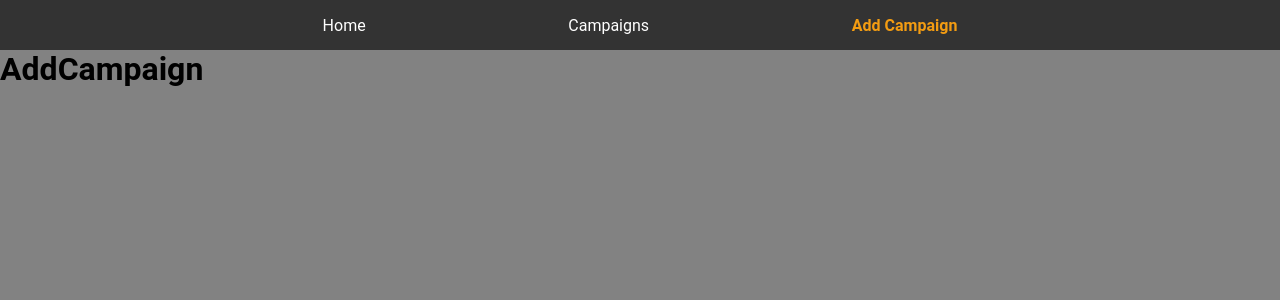
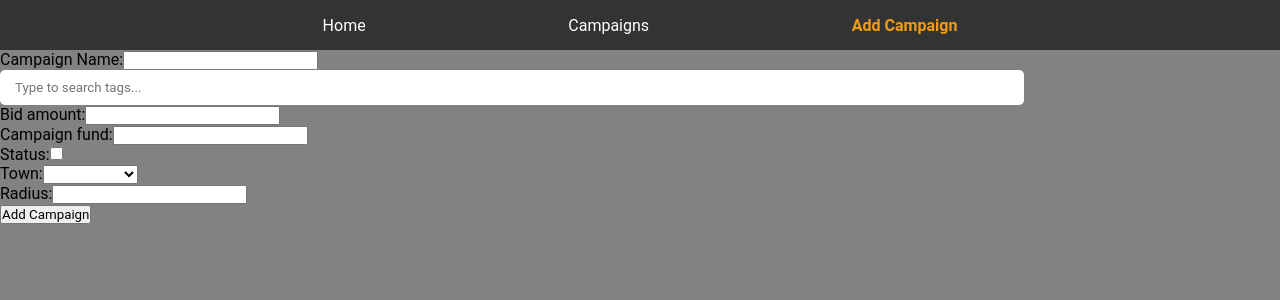
Before and after one commit to dziwuj/futurum, a React (Vite) app: page /addCampaign in a window 1280 px wide. Shown: the top 300 px of the page. Built offline with nearby package versions, Linux system fonts and the light colour scheme.

Commit message:
Added TagSelect component

```diff
--- /dev/null
+++ b/src/components/Tag.tsx
@@ -0,0 +1,26 @@
+import React from 'react'
+import '@/styles/Tag.scss'
+
+interface TagProps {
+    text: string
+    onRemove?: () => void
+}
+
+const Tag: React.FC<TagProps> = ({ text, onRemove }) => {
+    return (
+        <div className="tag">
+            <span>{text}</span>
+            {onRemove && (
+                <button
+                    onClick={onRemove}
+                    className="remove-button"
+                    type="button"
+                >
+                    &times;
+                </button>
+            )}
+        </div>
+    )
+}
+
+export default Tag
--- /dev/null
+++ b/src/components/TagSelect.tsx
@@ -0,0 +1,109 @@
+import React, { RefObject, useEffect, useState, type FC } from 'react'
+import Tag from './Tag'
+import { useOutsideClick } from '@/hooks/useOutsideClick'
+import '@/styles/TagSelect.scss'
+
+interface TagSelectProps {
+    predefinedTags: string[]
+    setSelectedTags: (tags: string[]) => void
+}
+
+const TagSelect: FC<TagSelectProps> = ({ predefinedTags, setSelectedTags }) => {
+    const [tags, setTags] = useState<string[]>([])
+    const [inputValue, setInputValue] = useState('')
+    const [suggestions, setSuggestions] = useState<string[]>(predefinedTags)
+    const [showSuggestions, setShowSuggestions] = useState<boolean>(false)
+
+    const inputRef = useOutsideClick(() => {
+        setShowSuggestions(false)
+    })
+
+    useEffect(() => {
+        setSelectedTags(tags)
+    }, [tags, setSelectedTags])
+
+    useEffect(() => {
+        setSuggestions(predefinedTags.filter((tag) => !tags.includes(tag)))
+    }, [predefinedTags, tags])
+
+    const handleInputChange = (e: React.ChangeEvent<HTMLInputElement>) => {
+        setShowSuggestions(true)
+        const value = e.target.value
+        setInputValue(value)
+
+        if (value) {
+            const filteredSuggestions = predefinedTags.filter(
+                (tag) =>
+                    tag.toLowerCase().startsWith(value.toLowerCase()) &&
+                    !tags.includes(tag)
+            )
+            setSuggestions(filteredSuggestions)
+        } else {
+            setSuggestions(predefinedTags.filter((tag) => !tags.includes(tag)))
+        }
+    }
+
+    const handleAddTag = (tag: string) => {
+        setShowSuggestions(false)
+        if (!tags.includes(tag)) {
+            setTags((prev) => [...prev, tag])
+            setInputValue('')
+        }
+    }
+
+    const handleRemoveTag = (tag: string) => {
+        setTags((prev) => prev.filter((t) => t !== tag))
+        setSuggestions((prev) => [...prev, tag])
+    }
+
+    return (
+        <div
+            ref={inputRef as RefObject<HTMLDivElement>}
+            className="tag-select-container"
+        >
+            {tags.map((tag) => (
+                <Tag
+                    key={tag}
+                    text={tag}
+                    onRemove={() => handleRemoveTag(tag)}
+                />
+            ))}
+            <div className="tag-select-input-container">
+                <input
+                    className="tag-select-input"
+                    type="text"
+                    value={inputValue}
+                    onChange={handleInputChange}
+                    onFocus={() => setShowSuggestions(true)}
+                    placeholder="Type to search tags..."
+                />
+
+                {showSuggestions && (
+                    <ul className="suggestions-list">
+                        {suggestions.length > 0
+                            ? suggestions.map((suggestion) => (
+                                  <li
+                                      key={suggestion}
+                                      onClick={() => handleAddTag(suggestion)}
+                                      className="suggestions-item"
+                                  >
+                                      {suggestion}
+                                  </li>
+                              ))
+                            : !tags.includes(inputValue) &&
+                              inputValue && (
+                                  <li
+                                      className="suggestions-item"
+                                      onClick={() => handleAddTag(inputValue)}
+                                  >
+                                      Add "{inputValue}"
+                                  </li>
+                              )}
+                    </ul>
+                )}
+            </div>
+        </div>
+    )
+}
+
+export default TagSelect
--- a/src/constants/mockData.ts
+++ b/src/constants/mockData.ts
@@ -30,7 +30,14 @@ export const mockCampaignData: CampaignData[] = [
     {
         id: 1,
         campaignName: 'Summer Sale Campaign',
-        keywords: ['summer', 'sale', 'discount'],
+        keywords: [
+            'summer',
+            'sale',
+            'discount',
+            'offers',
+            'clearance',
+            'spring',
+        ],
         bidAmount: 5.0,
         campaignFund: 100.0,
         status: 'on',
--- /dev/null
+++ b/src/hooks/useOutsideClick.ts
@@ -0,0 +1,24 @@
+import { useEffect, useRef } from 'react'
+
+export const useOutsideClick = (callback: () => void) => {
+    const ref = useRef<HTMLElement>(null)
+
+    useEffect(() => {
+        const handleClick = (event: MouseEvent) => {
+            if (
+                ref.current &&
+                !ref.current.contains(event.target as HTMLElement)
+            ) {
+                callback()
+            }
+        }
+
+        document.addEventListener('click', handleClick)
+
+        return () => {
+            document.removeEventListener('click', handleClick)
+        }
+    }, [ref, callback])
+
+    return ref
+}
--- a/src/screens/addCampaign.tsx
+++ b/src/screens/addCampaign.tsx
@@ -1,9 +1,61 @@
-import { type FC } from 'react'
+import { useEffect, useState, type FC } from 'react'
+import { useStore } from '@/store/Root.store'
+import { CampaignData } from '@/types/types'
+import TagInput from '@/components/TagSelect'
+import Tag from '@/components/Tag'
 
 export const AddCampaignScreen: FC = () => {
+    const { towns, keywords } = useStore()
+    const [selectedTags, setSelectedTags] = useState<string[]>([])
+
+    useEffect(() => {
+        // This effect runs when selectedTags changes
+        console.log('Selected tags:', selectedTags)
+    }, [selectedTags])
     return (
         <>
-            <h1>AddCampaign</h1>
+            <form>
+                <div>
+                    <label htmlFor="campaignName">Campaign Name:</label>
+                    <input type="text" id="campaignName" name="campaignName" />
+                </div>
+                <TagInput
+                    predefinedTags={keywords}
+                    setSelectedTags={setSelectedTags}
+                />
+                <div>
+                    <label htmlFor="bidAmount">Bid amount:</label>
+                    <input type="number" id="bidAmount" name="bidAmount" />
+                </div>
+                <div>
+                    <label htmlFor="campaignFund">Campaign fund:</label>
+                    <input
+                        type="number"
+                        id="campaignFund"
+                        name="campaignFund"
+                    />
+                </div>
+                <div>
+                    <label htmlFor="status">Status:</label>
+                    <input type="checkbox" id="status" name="status" />
+                </div>
+                <div>
+                    <label htmlFor="town">Town:</label>
+                    <select id="town" name="town" defaultValue={'-'}>
+                        <option value="-"></option>
+                        {towns.map((town: string) => (
+                            <option key={town} value={town}>
+                                {town}
+                            </option>
+                        ))}
+                    </select>
+                </div>
+                <div>
+                    <label htmlFor="radius">Radius:</label>
+                    <input type="number" id="radius" name="radius" />
+                </div>
+                <button type="submit">Add Campaign</button>
+            </form>
         </>
     )
 }
--- a/src/store/Root.store.ts
+++ b/src/store/Root.store.ts
@@ -1,19 +1,19 @@
 import { create } from 'zustand'
-import { mockCampaignData } from '@/constants/mockData'
+import { mockCampaignData, towns, keywords } from '@/constants/mockData'
 import { CampaignData } from '@/types/types'
 
 type Store = {
-    count: number
     campaignList: CampaignData[]
     setCampaignList: (campaignList: CampaignData[]) => void
-    inc: () => void
+    towns: string[]
+    keywords: string[]
 }
 
 const useStore = create<Store>()((set) => ({
-    count: 1,
     campaignList: mockCampaignData,
     setCampaignList: (campaignList) => set({ campaignList }),
-    inc: () => set((state) => ({ count: state.count + 1 })),
+    towns: towns,
+    keywords: keywords,
 }))
 
 export { useStore, type Store }
--- a/src/styles/CampaignList.scss
+++ b/src/styles/CampaignList.scss
@@ -27,20 +27,4 @@
     tr:nth-child(odd) {
         background-color: #828282;
     }
-
-    .tag {
-        background-color: #f39c12;
-        color: #fff;
-        padding: 5px 10px;
-        border-radius: 20px;
-        font-size: 14px;
-
-        &-container {
-            display: flex;
-            justify-content: center;
-            align-items: center;
-            flex-wrap: wrap;
-            gap: 5px;
-        }
-    }
 }
--- a/src/styles/ListElement.scss
+++ b/src/styles/ListElement.scss
@@ -0,0 +1,7 @@
+.list-element {
+    .tag-container {
+        display: flex;
+        flex-wrap: wrap;
+        gap: 8px;
+    }
+}
--- /dev/null
+++ b/src/styles/Tag.scss
@@ -0,0 +1,20 @@
+.tag {
+    background-color: #f39c12;
+    color: #fff;
+    padding: 5px 10px;
+    border-radius: 20px;
+    font-size: 14px;
+    width: fit-content;
+    display: flex;
+    align-items: center;
+    justify-content: center;
+    gap: 5px;
+
+    .remove-button {
+        background-color: transparent;
+        border: none;
+        color: #fff;
+        cursor: pointer;
+        font-size: 16px;
+    }
+}
--- /dev/null
+++ b/src/styles/TagSelect.scss
@@ -0,0 +1,47 @@
+.tag-select {
+    &-container {
+        border-radius: 5px;
+        padding: 5px;
+        display: flex;
+        flex-wrap: wrap;
+        width: 80%;
+        flex-direction: row;
+        background-color: #fff;
+        min-width: 30px;
+        gap: 5px;
+    }
+
+    &-input {
+        &-container {
+            display: flex;
+            align-items: center;
+            padding: 5px 10px;
+        }
+        border: 0 none;
+        background-color: white;
+        color: black;
+        &:focus {
+            outline: none;
+        }
+    }
+}
+
+.suggestions {
+    &-list {
+        position: absolute;
+        background-color: white;
+        box-shadow: 0 2px 10px rgba(0, 0, 0, 0.1);
+        margin-top: 35px;
+        width: fit-content;
+        transform: translateY(50%);
+        list-style: none;
+    }
+    &-item {
+        padding: 5px 10px;
+        cursor: pointer;
+        border: 1px solid #ccc;
+        &:hover {
+            background-color: #929292;
+        }
+    }
+}
```
